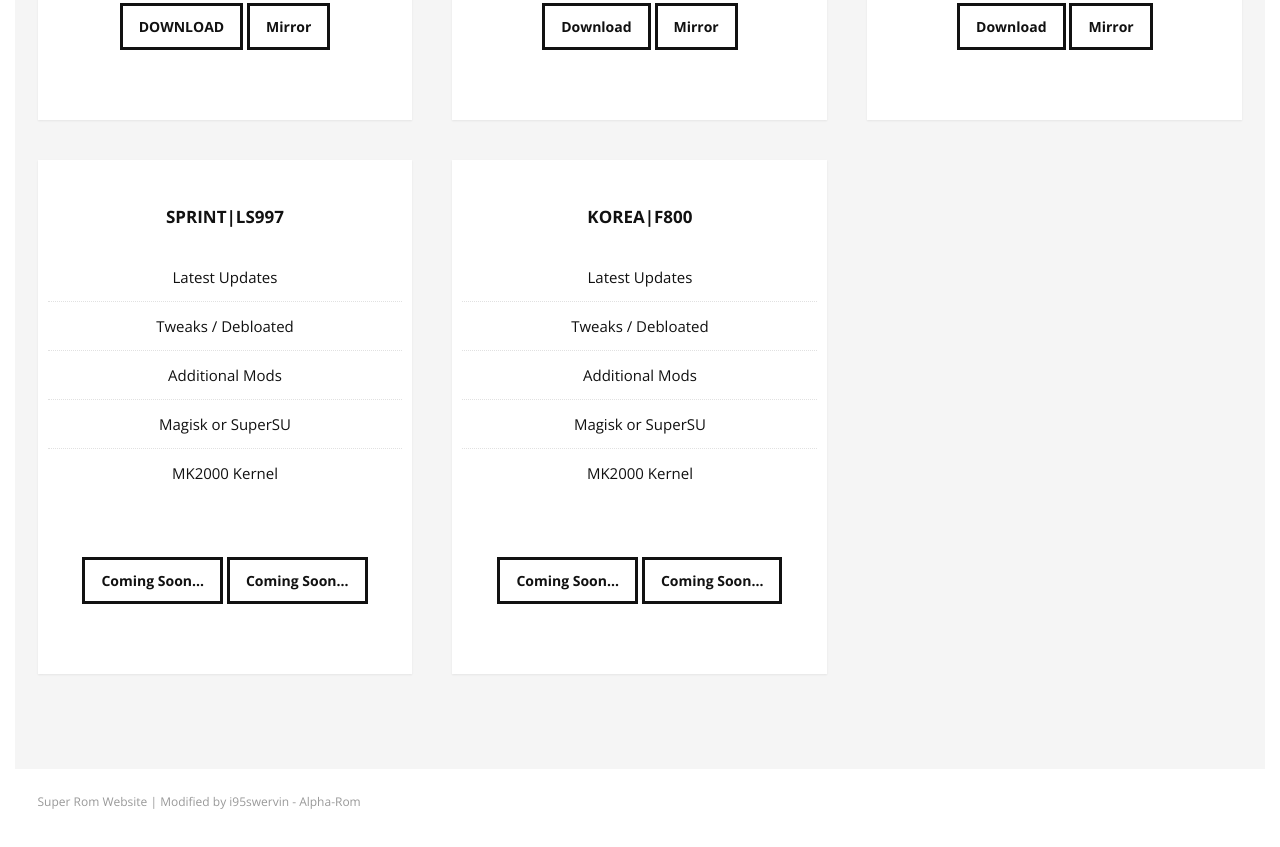
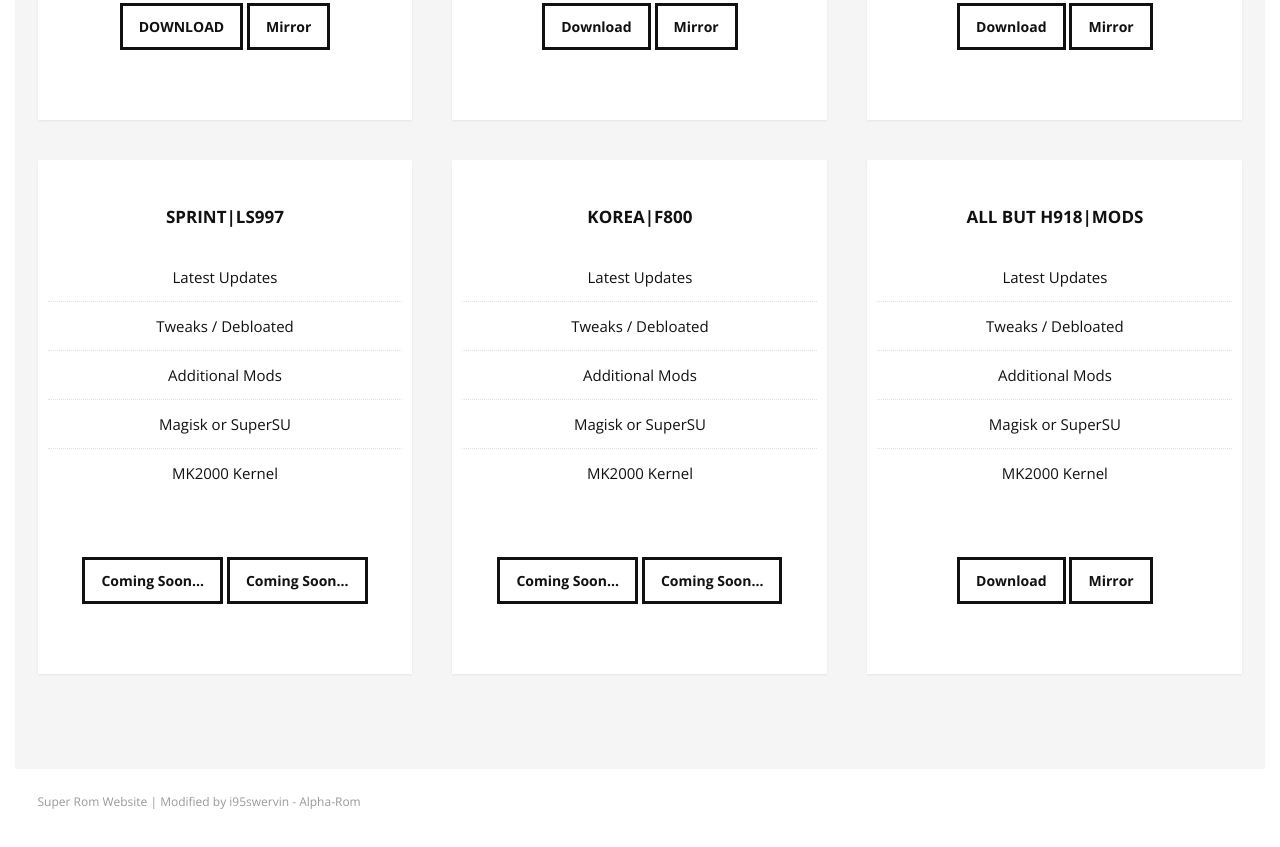
Before and after one commit to hm1234/SuperV20, a plain HTML site: page index.html in a window 1280 px wide. Shown: the part 4228-5075 px from the top of the page. Drawn offline with nearby package versions, Linux system fonts and the light colour scheme; a script that the page names is missing.

Commit message:
mods add

```diff
--- a/index.html
+++ b/index.html
@@ -461,6 +461,22 @@
 						<a class="button">Coming Soon... </a>
                     </div>
                 </div>
+												<!--Pricing Block-->
+				    <div class="pricing-block col-3 wow fadeInUp" data-wow-delay=".4s">
+                    <div class="pricing-block-content">
+                        <h3>All but H918|MODS</h3>
+                         <ul>
+                            <li>Latest Updates</li>
+                            <li>Tweaks / Debloated</li>
+                            <li>Additional Mods</li>
+                            <li>Magisk or SuperSU</li>
+                            <li>MK2000 Kernel</li>
+                        </ul>
+                        <a href="https://mega.nz/#F!DW5lBQpQ!6NtRSe0HhyAwdlMmQG_HVw" class="button">Download</a>
+						<a href="https://www.androidfilehost.com/?w=files&flid=273048" class="button">Mirror</a>
+                    </div>
+                </div>
+                <!--End Pricing Block-->
 			</div>
         </section>
         <!--End of Pricing Tables-->
```
